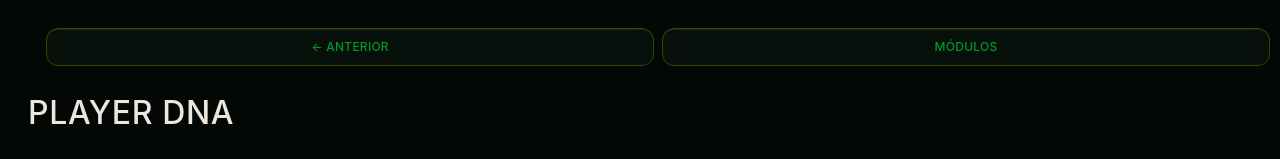
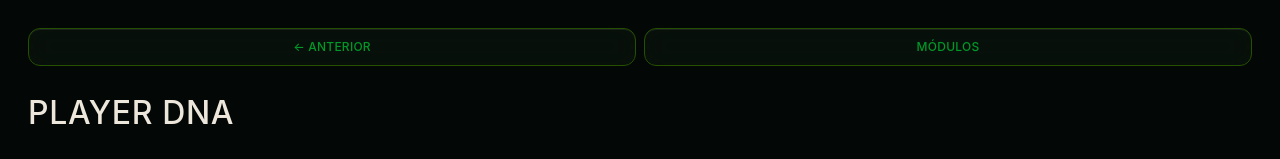
Before and after one commit to SkyareCom/gemeo.stackup.holdem-heroes, a Next.js app: page /player-dna in a window 1280 px wide. Shown: the top 159 px of the page. Built offline with nearby package versions, Linux system fonts and the light colour scheme; a web font is replaced by a local one.

Commit message:
style(player-dna): align navigation within screen margins

```diff
--- a/app/player-dna/player-dna-typography.css
+++ b/app/player-dna/player-dna-typography.css
@@ -56,19 +56,27 @@
   margin:4px 0 0!important;
 }
 
-/* Navigation: one full row, 50% each, fixed 38px height. */
+/* Navigation: aligned to the same horizontal margins as the page content. */
 .player-dna-page .player-dna-navigation{
   display:grid!important;
   grid-template-columns:minmax(0,1fr) minmax(0,1fr)!important;
-  width:100%!important;
-  max-width:none!important;
+  align-items:stretch!important;
+  align-self:stretch!important;
+  justify-self:stretch!important;
+  width:auto!important;
+  max-width:100%!important;
+  min-width:0!important;
   gap:8px!important;
+  margin:0!important;
+  padding:0!important;
+  box-sizing:border-box!important;
 }
 .player-dna-page .player-dna-navigation .player-dna-nav-button{
   display:flex!important;
   align-items:center!important;
   justify-content:center!important;
   width:100%!important;
+  max-width:100%!important;
   min-width:0!important;
   height:38px!important;
   min-height:38px!important;
@@ -76,4 +84,5 @@
   padding:0 8px!important;
   margin:0!important;
   box-sizing:border-box!important;
+  text-align:center!important;
 }
```
